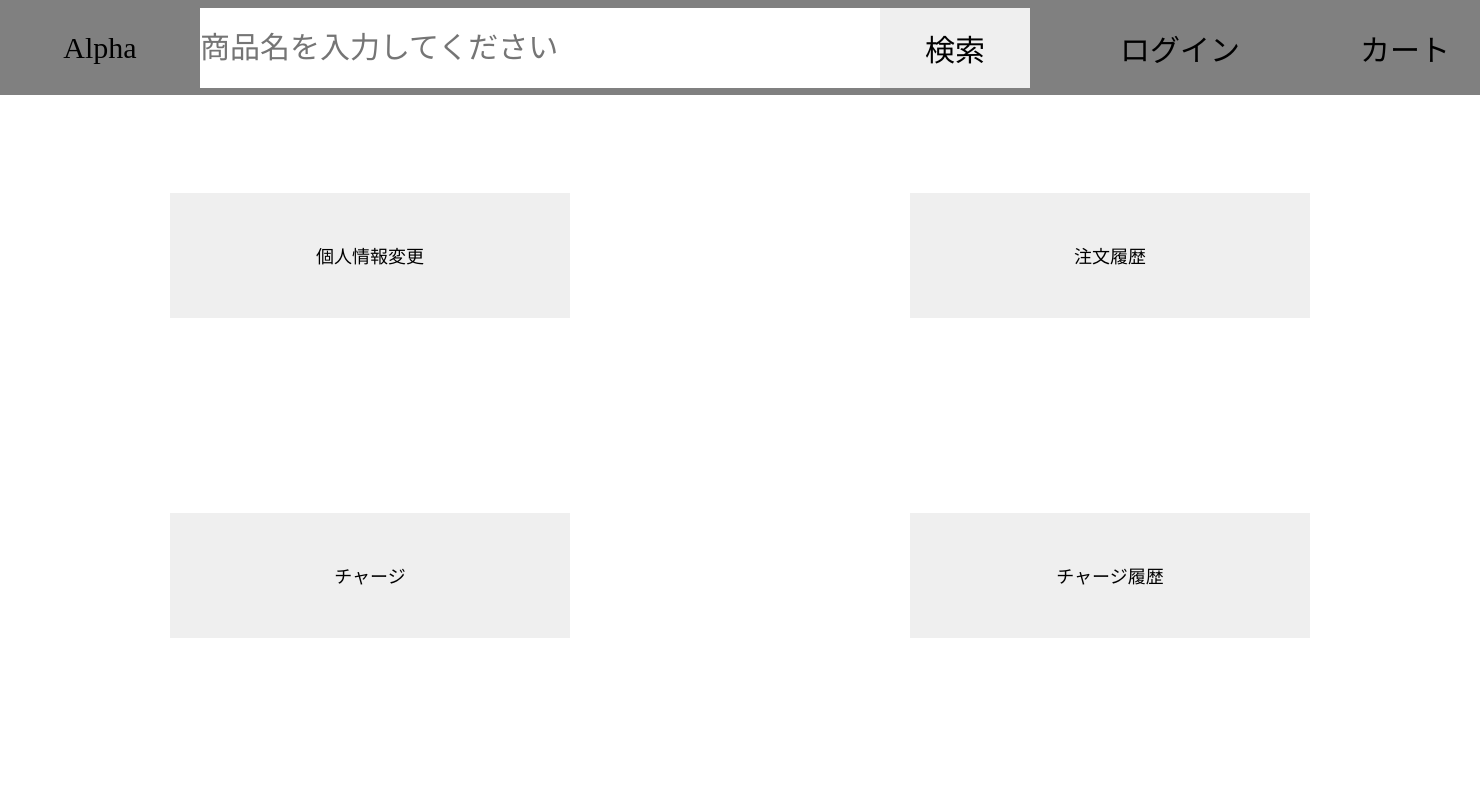
After one commit to 5181017/mysite, a Django app: template templates/polls/mypage.html in a window 1480 px wide. The commit adds this page. Run offline with Django 3.2, Linux system fonts and the light colour scheme; the template is opened without the code that fills it, so the values that code supplies are empty.

Commit message:
いろいろ

```diff
--- a/polls/static/polls/css/mypage.css
+++ b/polls/static/polls/css/mypage.css
@@ -1,47 +1,3 @@
-*{
-
-}
-
-html{
-  width:100%;
-  height:100%;
-}
-
-body{
-  width:98%;
-  height:98%;
-  /* background-color:rgb(47,47,47); */
-  font-family:"Meiryo";
-  overflow-x:auto;/*はみ出た要素だけ横スクロール*/
-  white-space:nowrap;/*最小画面でも折り返さずに表示する*/
-}
-
-.form{
-  width:98%;
-  min-width:1475px;
-  display:flex;
-  flex-flow:row nowrap;
-}
-
-.immutable_form{
-  height:80px;
-  font-size:30px;
-}
-
-.searchBox{
-  flex-basis:3000px;
-  flex-grow:1;
-  flex-shrink:1;
-}
-
-.search_form{
-  width:98%;
-  display:flex;
-  flex-flow:row nowrap;
-}
-
-
-
 .chargeMoney_form{
   width:100%;
   height: 40%;
--- /dev/null
+++ b/polls/static/polls/css/template.css
@@ -0,0 +1,74 @@
+
+*{
+    margin: 0px;
+    padding: 0px;
+    /* color: white; */
+    font-family:"Meiryo";
+  }
+
+  html{
+    width:100%;
+    height:100%;
+    /* background-image: url("./背景.png");
+    background-size: 100% 100%; */
+  }
+
+  button{
+    border-width: 0ch;
+    background-color: gray;
+  }
+
+  button:hover{
+    border: 1px solid;
+  }
+
+  input{
+    border-width: 0ch;
+  }
+
+  input:hover{
+    border: 1px solid;
+  }
+
+  body{
+    width:100%;
+    height:100%;
+    overflow-x:auto;/*はみ出た要素だけ横スクロール*/
+    white-space:nowrap;/*最小画面でも折り返さずに表示する*/
+  }
+
+  .title{
+    background-image: url("./タイトル.png");
+    background-size: 100% 100%;
+  }
+
+  .wakusen{
+    border: 1px solid white;
+  }
+
+  .form{
+    width:100%;
+    min-width:1475px;
+    display:flex;
+    flex-flow:row nowrap;
+    background-color: gray;
+  }
+
+  .immutable_form{
+    height:80px;
+    font-size:30px;
+    margin-top: 0.5ch;
+    margin-bottom: 0.5ch;
+  }
+
+  .searchBox{
+    flex-basis:3000px;
+    flex-grow:1;
+    flex-shrink:1;
+  }
+
+  .search_form{
+    width:100%;
+    display:flex;
+    flex-flow:row nowrap;
+  }
--- a/polls/urls.py
+++ b/polls/urls.py
@@ -13,7 +13,7 @@ urlpatterns = [
     path("pay", Pay.pay, name="pay"),
     path("personal", Personal.personal, name="personal"),
     # path("productList", ProductList.productlist, name="productList"),
-    # path("review/<str:product_id>", Review, name="review"),
+    path("review/<str:product_id>", Review.review , name="review"),
     path("myPage", MyPage.mypage, name="myPage"),  # htmlない
     path("productDetails/<str:product_id>", ProductDetails.product_details, name="productDetails")  # htmlない
 ]
--- a/polls/views/Class/Product.py
+++ b/polls/views/Class/Product.py
@@ -15,12 +15,12 @@ class Product:
         return data
 
     # 特定の商品を取得
-    def get_one_product(productid):
+    def get_one_product(self , productid):
         data = models.Products.objects.get(productID=productid)
         return data
 
     # 特定の商品の値段を取得
-    def get_price(self, productid):
+    def get_price(self , productid):
         data = models.Products.objects.get(productID=productid)
         return data.price
 
--- a/polls/views/Class/User.py
+++ b/polls/views/Class/User.py
@@ -38,9 +38,9 @@ class User:
 
     # ユーザの取得
     def get_user(self, userID):
-        user = models.User.objects.filter(userID=userID)
-        if user.exists() and user.count() == 1:
-            return user
+        user = models.User.objects.get(userID=userID)
+        # if user.exists() and user.count() == 1:
+        return user
 
     # チャージ
     def charge_money(self, userID, money):
--- a/polls/views/Screen/Home.py
+++ b/polls/views/Screen/Home.py
@@ -8,6 +8,10 @@ from polls.views.Class.Product import Product
 
 
 def home(request):
+    # ログインしているユーザ（テスト用）
+    request.session['userid'] = "1"
+
+
     if request.method == "GET":
         category = Category().get_category()
         param = {"category": category}
--- a/templates/polls/cart.html
+++ b/templates/polls/cart.html
@@ -14,15 +14,15 @@
               <input class="checkBox" type="checkbox"/>
             </div>
             <div class="element">
-              <div style="width: 100%; height: 100%; background-color: aquamarine;">{{ item.0 }}</div>
+              <div style="width: 100%; height: 100%; background-color: aquamarine;">{{ item.price }}</div>
             </div>
             <div class="element">
-              <div style="width: 100%; height: 100%; background-color: aqua;">{{ item.2 }}</div>
+              <div style="width: 100%; height: 100%; background-color: aqua;">{{ item.name }}</div>
             </div>
             <div class="element" style="background-color: aquamarine;">
               <div class="verticalForm">
                 <div class="priceQuantity" style="background-color: thistle;">ここに数量調整</div>
-                <div class="priceQuantity" style="background-color: tan;">{{ item.1 }}</div>
+                <div class="priceQuantity" style="background-color: tan;">{{ item.price }}円</div>
               </div>
             </div>
           </div>
--- a/templates/polls/menu.html
+++ b/templates/polls/menu.html
@@ -3,6 +3,7 @@
 <html lang="en">
 <head>
     <meta charset="UTF-8">
+    <link rel="stylesheet" type="text/css" href="{% static 'polls/css/template.css' %}">
     {% block style %}
     {% endblock %}
 </head>
@@ -15,7 +16,11 @@
             <input class="immutable_form searchBox" type="search" placeholder="商品名を入力してください" name="productName">
             <input class="immutable_form" type="submit" value="検索"style="width:150px; min-width:150px;">
         </form>
-        <form action="login" method="get">{% csrf_token %}<button class="immutable_form" name="login" style="width:300px; min-width:300px;">ログイン</button></form>
+        {% if 'userid' in request.session %}
+            <form action="myPage" method="get">{% csrf_token %}<button class="immutable_form" name="login" style="width:300px; min-width:300px;">マイページ</button></form>
+        {% else %}
+            <form action="login" method="get">{% csrf_token %}<button class="immutable_form" name="login" style="width:300px; min-width:300px;">ログイン</button></form>
+        {% endif %}
         <form action="cart" method="get">{% csrf_token %}<button class="immutable_form" name="cart" style="width:150px; min-width:150px;">カート</button></form>
     </div>
 
--- /dev/null
+++ b/templates/polls/mypage.html
@@ -0,0 +1,15 @@
+{% extends "polls/menu.html" %}
+{% load static %}
+
+{% block style %}<link rel="stylesheet" type="text/css" href="{% static 'polls/css/mypage.css' %}">{% endblock %}
+
+{% block menu %}
+    <form class="chargeMoney_form" action="file:///D:/Users/5181025/FrontEND/htmlひな形/3p.html">
+        <input type="submit" class="chargeMoney_options" value="個人情報変更" name="button_11">
+        <input type="submit" class="chargeMoney_options" value="注文履歴" name="button_12">
+    </form>
+    <form class="chargeMoney_form"action="file:///D:/Users/5181025/FrontEND/htmlひな形/3p.html">
+      <input type="submit" class="chargeMoney_options" value="チャージ" name="button_9">
+      <input type="submit" class="chargeMoney_options" value="チャージ履歴" name="button_13">
+    </form>
+{% endblock %}
--- a/templates/polls/productList.html
+++ b/templates/polls/productList.html
@@ -22,7 +22,7 @@
     <div>
       {% for p in product %}
         <div>
-            <a href="productList/{{ p.productID }}" style="margin-left: 30%">{{ p.productName }}</a>
+            <a href="productDetails/{{ p.productID }}" style="margin-left: 30%">{{ p.productName }}</a>
             <!-- productDetailsへ -->
         </div>
       {% endfor %}
```
Also changed, not shown: polls/views/Class/Review.py (+6 -4 lines), polls/views/Screen/Cart.py (+4 -5 lines), polls/views/Screen/MyPage.py (+25 -23 lines), polls/views/Screen/ProductDetails.py (+22 -10 lines), polls/views/Screen/Review.py (+10 -8 lines), templates/polls/productDetails.html (+7 -3 lines), templates/polls/review.html (+8 -5 lines).
